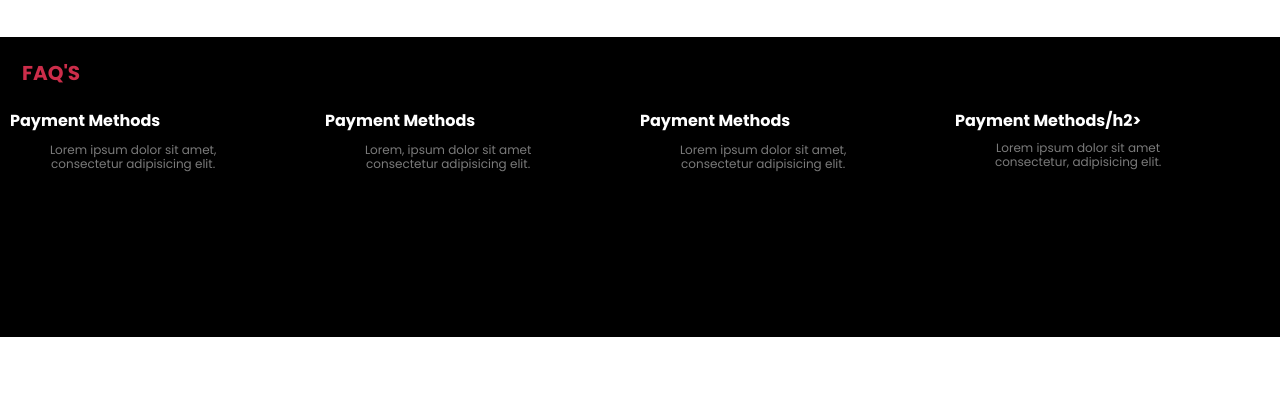
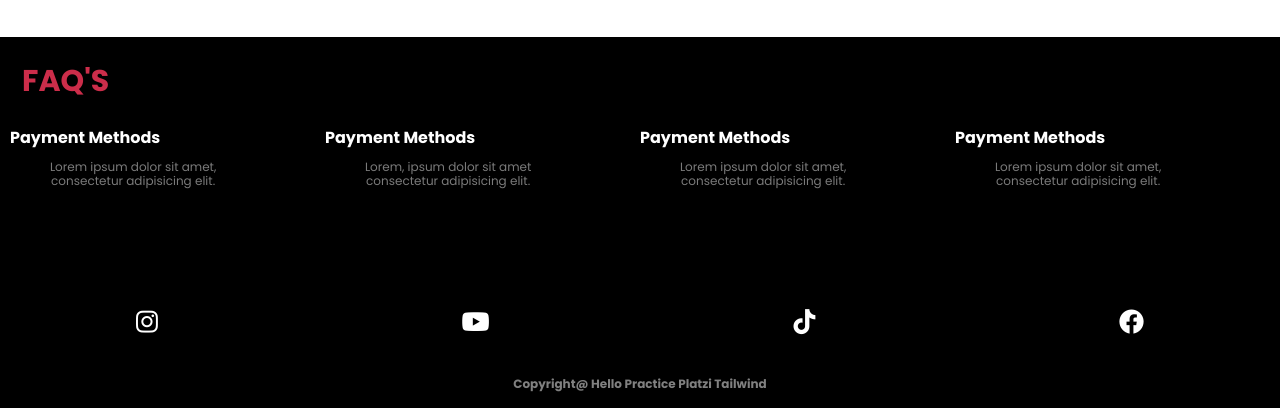
Before and after one commit to Christiano0407/css_Tailwind, a website: page public/index.html in a window 1280 px wide. Shown: the part 1927-2335 px from the top of the page. Before the commit the page ends 2264 px from the top, so only its background shows below. Drawn offline with Linux system fonts and the light colour scheme.

Commit message:
new finished tailwind project

```diff
--- a/public/index.html
+++ b/public/index.html
@@ -9,6 +9,13 @@
       href="/src/img/icon&svg/icons8-kawaii-coffee-48.png"
       type="image/icon"
       sizes="16x16"
+    />
+    <link
+      rel="stylesheet"
+      href="https://cdnjs.cloudflare.com/ajax/libs/font-awesome/6.2.1/css/all.min.css"
+      integrity="sha512-MV7K8+y+gLIBoVD59lQIYicR65iaqukzvf/nwasF0nqhPay5w/9lJmVM2hMDcnK1OnMGCdVK+iQrJ7lzPJQd1w=="
+      crossorigin="anonymous"
+      referrerpolicy="no-referrer"
     />
     <link rel="preconnect" href="https://fonts.googleapis.com" />
     <link rel="preconnect" href="https://fonts.gstatic.com" crossorigin />
@@ -593,39 +600,94 @@
       </section>
       <section class=""></section>
     </main>
-    <footer
-      class="w-full max2:h-[350px] sm:h-[300px] bg-black mt-5"
-      id="idFooter"
-    >
+    <footer class="w-full bg-black mt-5" id="idFooter">
       <section class="max-w-full p-[10px]" id="idSectionFooter">
-         <div class="w-full">
-            <h1 class="font-black text-primary text-lg p-3">FAQ'S</h1>
-          </div>
-        <div class="w-full grid max2:grid-cols-1 grid-flow-row sm:grid-cols-2 grid-rows-2 md:grid-cols-4" id="idGrid">
-          <div class="w-full" id="">
-            <h2 class="text-base text-white font-bold my-[10px] mx-auto">Payment Methods</h2>
-            <p class="w-[75%] flex text-sm text-[#f4f4f4] font-medium my-2 ml-[5px] opacity-[50%] md:text-center ">Lorem ipsum dolor sit amet, consectetur adipisicing elit.</p>
+        <div class="w-full">
+          <h1 class="font-black text-primary text-[30px] p-3">FAQ'S</h1>
+        </div>
+        <div
+          class="w-full grid max2:grid-cols-1 grid-flow-row sm:grid-cols-2 grid-rows-2 md:grid-cols-4"
+          id="idGrid"
+        >
+          <div class="w-full">
+            <h2 class="text-base text-white font-bold my-[10px] mx-auto">
+              Payment Methods
+            </h2>
+            <p
+              class="w-[75%] flex text-sm text-[#f4f4f4] font-medium my-2 ml-[5px] opacity-[50%] md:text-center"
+            >
+              Lorem ipsum dolor sit amet, consectetur adipisicing elit.
+            </p>
           </div>
           <div class="w-full">
-            <h2 class="text-base text-white font-bold  my-[10px] mx-auto">Payment Methods</h2>
-            <p class="w-[75%] flex text-sm text-[#f4f4f4] font-medium my-2 ml-[5px] opacity-[50%] text-center  ">Lorem, ipsum dolor sit amet consectetur adipisicing elit.</p>
+            <h2 class="text-base text-white font-bold my-[10px] mx-auto">
+              Payment Methods
+            </h2>
+            <p
+              class="w-[75%] flex text-sm text-[#f4f4f4] font-medium my-2 ml-[5px] opacity-[50%] text-center"
+            >
+              Lorem, ipsum dolor sit amet consectetur adipisicing elit.
+            </p>
           </div>
           <div class="w-full">
-            <h2 class="text-base text-white font-bold  my-[10px] mx-auto">Payment Methods</h2>
-            <p class="w-[75%] flex text-sm text-[#f4f4f4] font-medium my-2 ml-[5px] opacity-[50%] text-center  ">Lorem ipsum dolor sit amet, consectetur adipisicing elit.</p>
+            <h2 class="text-base text-white font-bold my-[10px] mx-auto">
+              Payment Methods
+            </h2>
+            <p
+              class="w-[75%] flex text-sm text-[#f4f4f4] font-medium my-2 ml-[5px] opacity-[50%] text-center"
+            >
+              Lorem ipsum dolor sit amet, consectetur adipisicing elit.
+            </p>
           </div>
           <div class="w-full">
-            <h2 class="text-base text-white font-bold  my-[10px] mx-auto">Payment Methods/h2>
-            <p class="w-[75%] flex text-sm text-[#f4f4f4] font-medium my-2 ml-[5px] opacity-[50%] text-center  ">Lorem ipsum dolor sit amet consectetur, adipisicing elit. </p>
+            <h2 class="text-base text-white font-bold my-[10px] mx-auto">
+              Payment Methods
+            </h2>
+            <p
+              class="w-[75%] flex text-sm text-[#f4f4f4] font-medium my-2 ml-[5px] opacity-[50%] text-center"
+            >
+              Lorem ipsum dolor sit amet, consectetur adipisicing elit.
+            </p>
           </div>
         </div>
       </section>
-      <section class="" id="idMedia">
-        <div class="">
-
+      <section class="w-full p-[10px]" id="idMedia">
+        <div class="w-full">
+          <ul
+            class="flex justify-between items-center max2:w-[80%] my-2 mx-auto sm:w-[80%] text-white"
+          >
+            <li class="">
+              <a class="max2:text-[15px] sm:text-[25px]" href="#"
+                ><i class="fa-brands fa-instagram"></i
+              ></a>
+            </li>
+            <li class="">
+              <a class="max2:text-[15px] sm:text-[25px]" href="#"
+                ><i class="fa-brands fa-youtube"></i
+              ></a>
+            </li>
+            <li class="">
+              <a class="max2:text-[15px] sm:text-[25px]" href="#"
+                ><i class="fa-brands fa-tiktok"></i
+              ></a>
+            </li>
+            <li class="">
+              <a class="max2:text-[15px] sm:text-[25px]" href="#"
+                ><i class="fa-brands fa-facebook"></i
+              ></a>
+            </li>
+          </ul>
         </div>
       </section>
-      <section class="" id="idCopy"></section>
+      <section class="w-full" id="idCopy">
+        <div class="w-full p-[15px]">
+          <h1
+            class="font-bold text-white text-center max2:text-[10px] sm:text-[12px] opacity-[50%]"
+          >
+            Copyright@ Hello Practice Platzi Tailwind
+          </h1>
+        </div>
+      </section>
     </footer>
 
     <!-- Javascript -->
```
Also changed, not shown: public/css/main.css.
